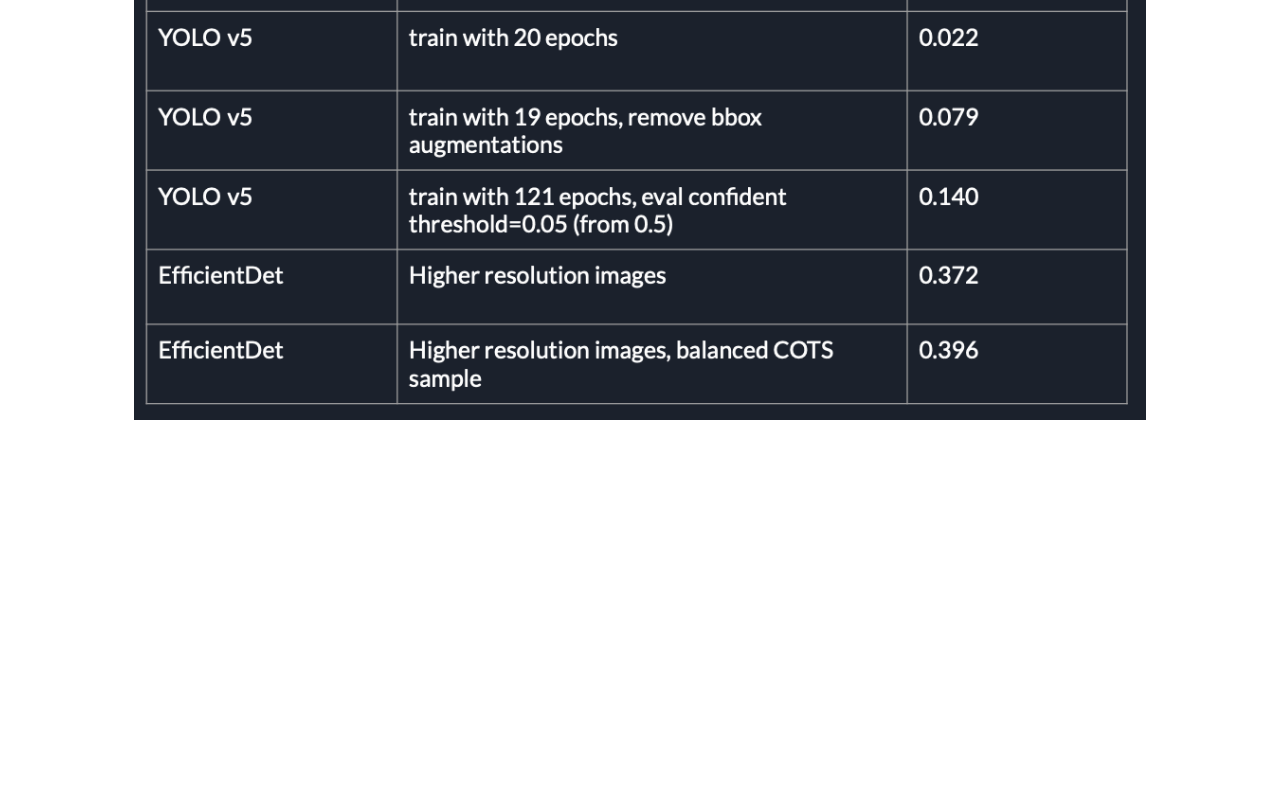
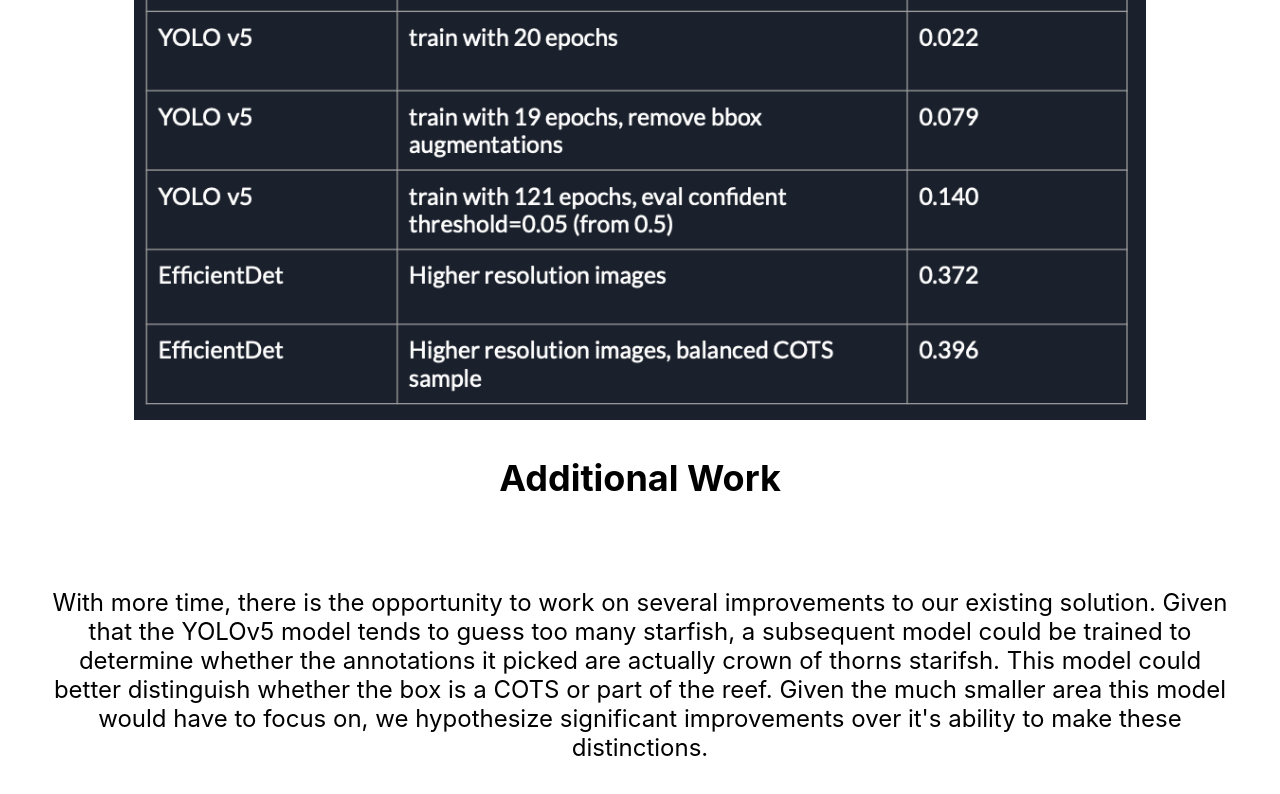
Before and after one commit to joeymichaelwood/capstone-web-deliverable, a React (Create React App) app: page /technical in a window 1280 px wide. Shown: the part 1519-2313 px from the top of the page. Before the commit the page ends 1993 px from the top, so only its background shows below. Built offline with nearby package versions, Linux system fonts and the light colour scheme.

Commit message:
feat: add road map

```diff
--- a/src/Data.js
+++ b/src/Data.js
@@ -32,6 +32,8 @@
         <br />
         <br />
         Here you can see how a potential real time application may work, where all the images are compiled together, with the identified COTS zoomed in and focused on. So even if we identified it incorrectly, the researchers could get a clearer view and decide whether it should be acted on.
+        <br />
+        <br />
         <iframe width="700" height="400" src="https://www.youtube.com/embed/ajVsTHGfSbk"></iframe>
     </DataWrapper>
   );
--- a/src/TechnicalApproach.js
+++ b/src/TechnicalApproach.js
@@ -33,6 +33,17 @@
         <br />
         <br />
         <HeaderImage src={`${process.env.PUBLIC_URL}results.png`}></HeaderImage>
+
+        <DataTitle>Additional Work</DataTitle>
+        <br />
+        <br />
+        With more time, there is the opportunity to work on several improvements to our existing solution. Given that the YOLOv5 model tends to guess too many starfish, a subsequent model could be trained to determine whether the annotations it picked are actually crown of thorns starifsh. This model could better distinguish whether the box is a COTS or part of the reef. Given the much smaller area this model would have to focus on, we hypothesize significant improvements over it's ability to make these distinctions.
+        <br />
+        <br />
+        Through this opportunity for improvement and other key fine-tuning that we have in mind, our next milestone is to hit 60% accuracy, a top 500 Kaggle score with the leader at 76% accuracy, compared to our current 40% score. There is also an opportuntiy to speed up performance of inference, which currently takes about 1.5 seconds per frame, as we'd like this to be as close to real time as possible, given the application it's used for.
+        <br />
+        <br />
+        Given the flexibility of the work we've done, we can quickly extrapolate this model to be used for other marine identification tasks. Given that YOLOv5 works better on larger object detection use cases, it may even perform better in other applications than it does on the one it was originally designed for.
     </DataWrapper>
   );
 }
```
